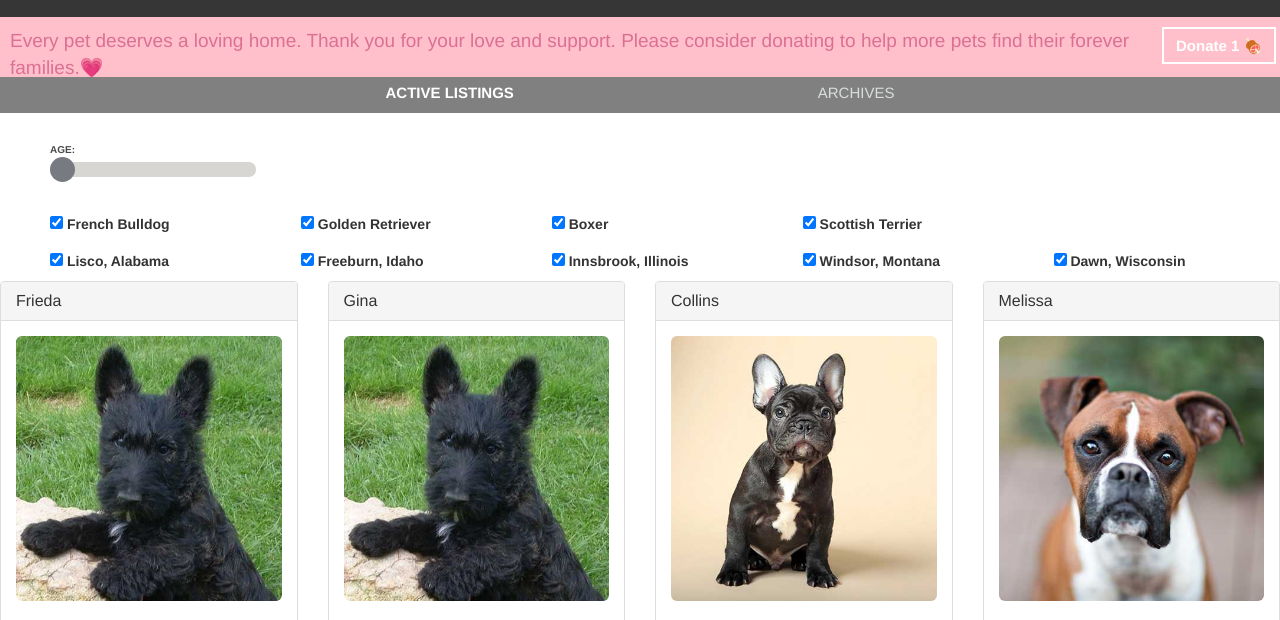
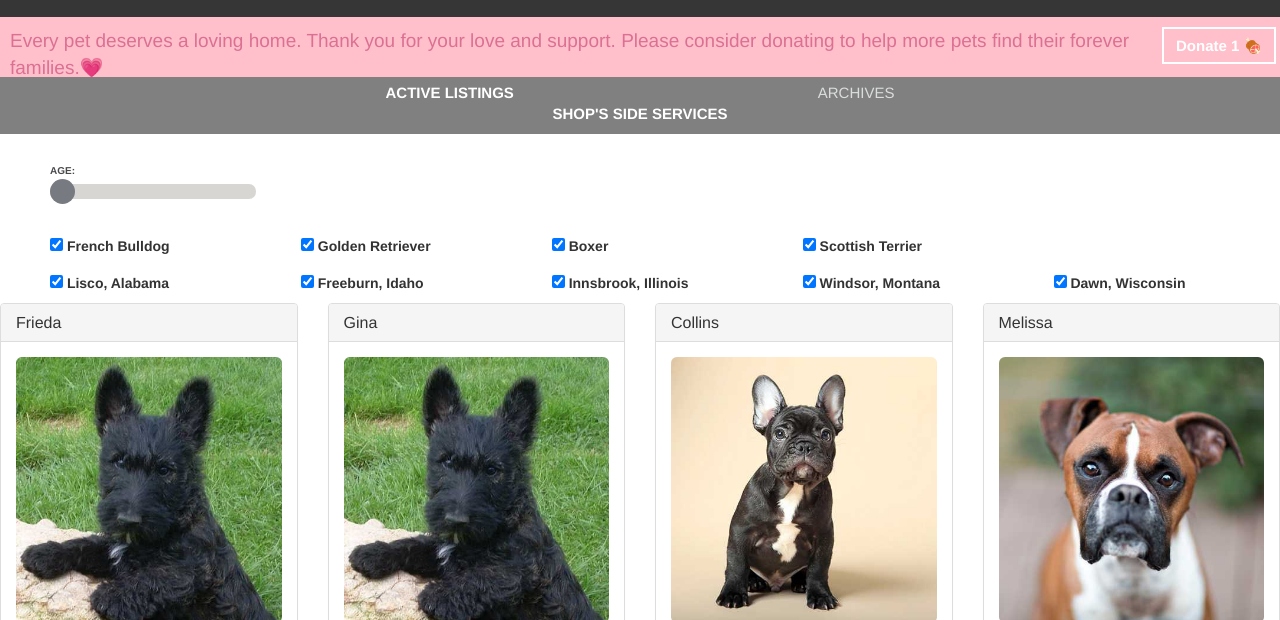
Before and after one commit to wuyujie1/APS1050-Final-Project, a website: page pet-shop-box-master/src/index.html in a window 1280 px wide. Shown: the part 124-744 px from the top of the page. Drawn offline with nearby package versions, Linux system fonts and the light colour scheme; files whose address does not match are found by name.

Commit message:
Add files via upload

```diff
--- a/pet-shop-box-master/src/index.html
+++ b/pet-shop-box-master/src/index.html
@@ -92,9 +92,11 @@
 
 
       </div>
+
        <div class="donate">
-          <button class="btn btn-link btn-donate" type="button" style ="color:white;font-size:15px;border: 2px solid white"><b>Donate 1 &#127830</b></button>
+          <button class="btn btn-link btn-donate" type="button" style ="color:white;font-size:15px;border: 2px solid white"><b>Donate 1 &#127830;</b></button>
       </div>
+
 
 
 
@@ -104,6 +106,7 @@
         <ul>
           <li><a class="nav-link active" href="index.html"<a>Active listings</a></li>
           <li><a class="nav-link" href="archives.html">Archives</a></li>
+          <li><a class="nav-link active" href="service.html">Shop's side services</a></li>
         </ul>
       </nav>
 
```
